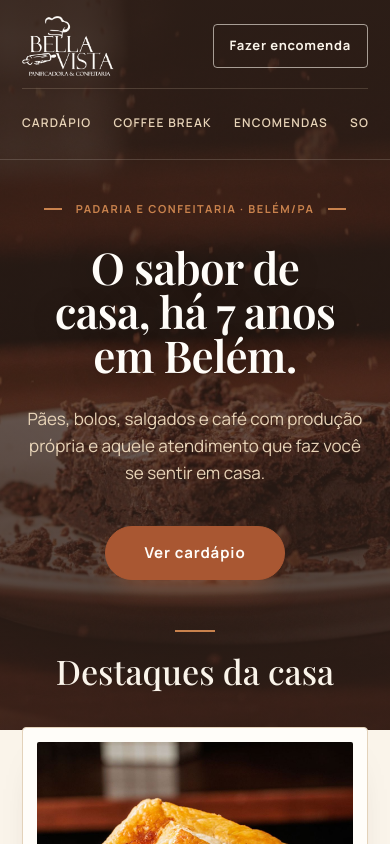
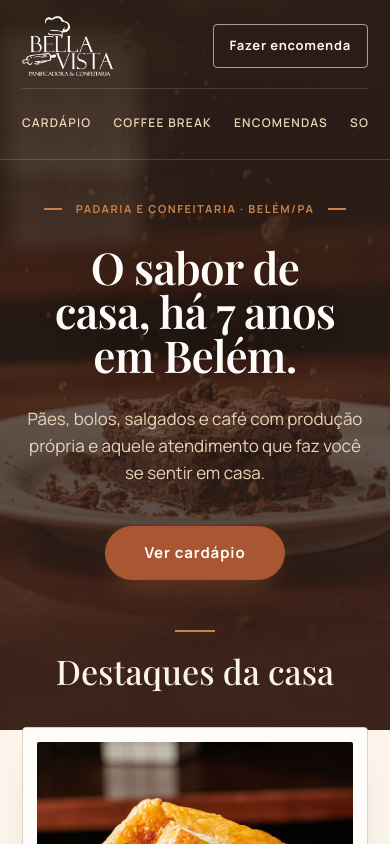
Before and after one commit to paulinhaproflm-ops/padaria-landing-page, a plain HTML site: page index.html in a window 390 px wide. Shown: the top 844 px of the page. Drawn offline with nearby package versions, Linux system fonts and the light colour scheme; a web font is replaced by a local one.

Commit message:
Troca a foto de fundo do hero
Co-Authored-By: Claude Opus 5.5 <noreply@anthropic.com>
Claude-Session: https://claude.ai/code/session_015F88mMQjZNGv1VMR1R3jpz

```diff
--- a/css/style.css
+++ b/css/style.css
@@ -291,7 +291,7 @@ main section > p {
     background-color: var(--marrom-profundo);
     background-image:
         linear-gradient(180deg, rgba(48, 32, 25, 0.72) 0%, rgba(48, 32, 25, 0.6) 45%, rgba(48, 32, 25, 0.82) 100%),
-        url("../img/brownie-farelos.jpg");
+        url("../img/hero-brownie.jpg");
     background-size: cover;
     background-position: center 58%;
     background-repeat: no-repeat;
@@ -1007,7 +1007,7 @@ footer small {
         padding-bottom: 150px;
         background-image:
             linear-gradient(180deg, rgba(48, 32, 25, 0.9) 0%, rgba(48, 32, 25, 0.72) 55%, rgba(48, 32, 25, 0.85) 100%),
-            url("../img/brownie-farelos.jpg");
+            url("../img/hero-brownie.jpg");
         background-position: center 60%;
     }
 
```
Also changed, not shown: img/hero-brownie.jpg (added).
